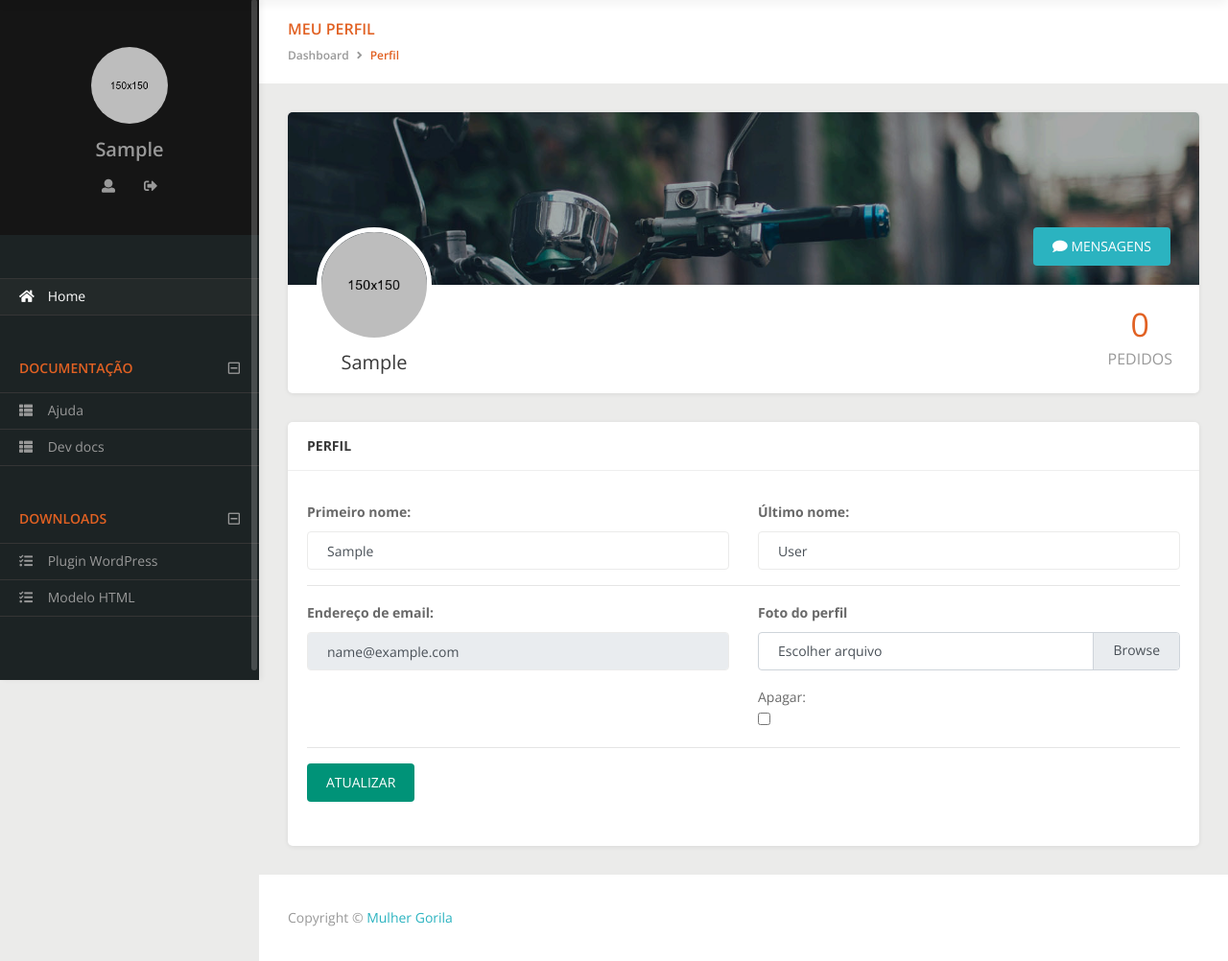
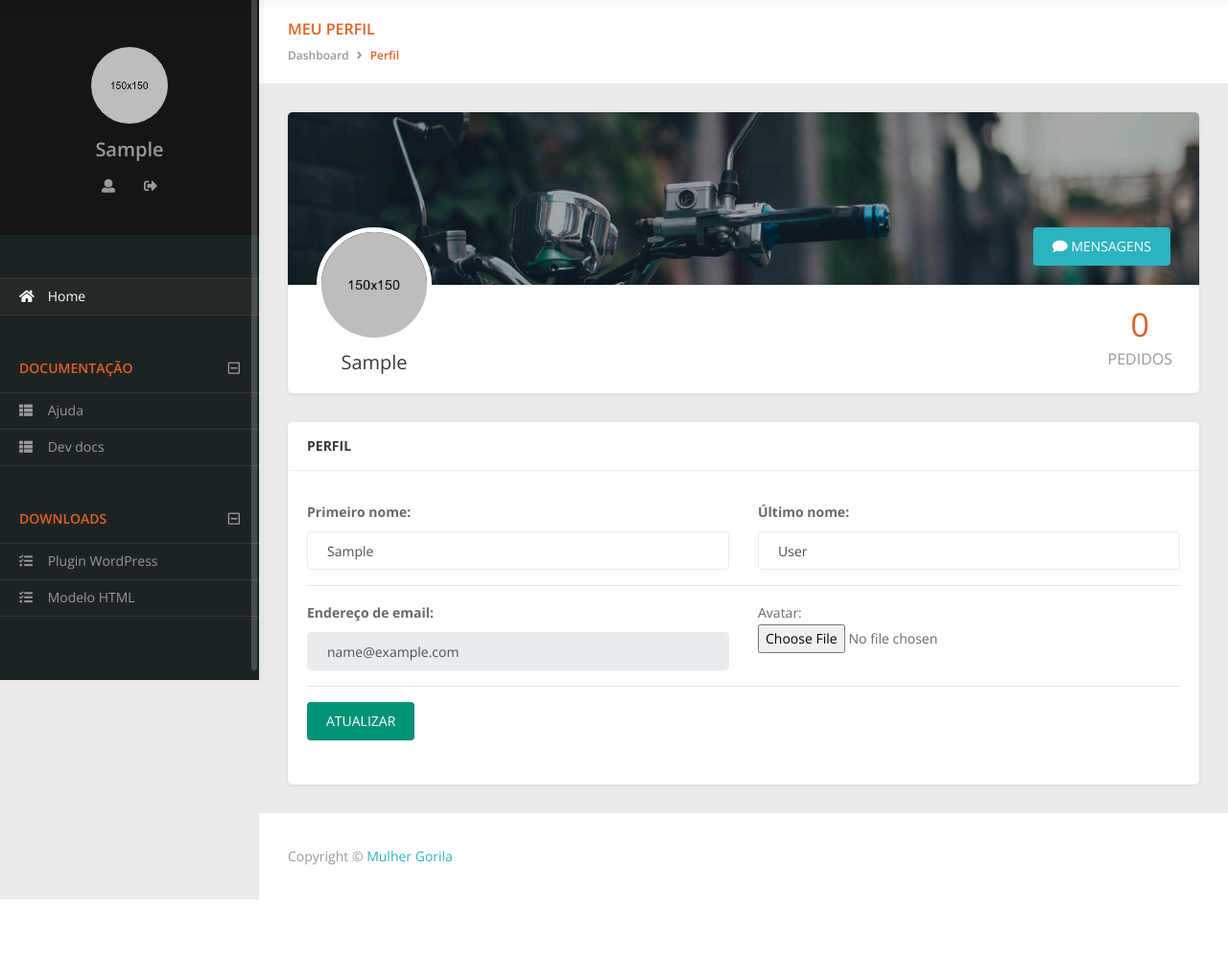
Before and after one commit to tiagocordeiro/goLME, a Django app: page /profile/ in a window 1280 px wide. Shown: the part 91-1093 px from the top of the page at 96% size. After the commit the page ends 1029 px from the top, so only its background shows below. Run offline with Django 3.2, Linux system fonts and the light colour scheme; the visitor is signed in with stand-in values (Sample User, id 1); data comes from the database, SQL or seed files in the repository; some libraries are stand-ins or nearby versions.

Commit message:
HotFix - Token deleted after update profile
Fixes error that erased token when updating profile without photo

This close #85

```diff
--- a/core/forms.py
+++ b/core/forms.py
@@ -1,5 +1,5 @@
 from django.contrib.auth.models import User
-from django.forms import EmailInput, ModelForm, TextInput
+from django.forms import EmailInput, ModelForm, TextInput, CheckboxInput
 
 from .models import Profile
 
@@ -8,7 +8,13 @@ class UserProfileForm(ModelForm):
     class Meta:
         model = Profile
 
-        fields = ['avatar', ]
+        fields = ['avatar', 'api_view', 'api_secret_key', 'site_url']
+
+        widgets = {
+            'api_view': CheckboxInput(attrs={'readoly': 'True', 'readonly': 'True'}),
+            'api_secret_key': TextInput(attrs={'class': 'form-control', 'readonly': 'True'}),
+            'site_url': TextInput(attrs={'class': 'form-control', 'readonly': 'True'})
+        }
 
 
 class ProfileForm(ModelForm):
--- a/core/views.py
+++ b/core/views.py
@@ -214,7 +214,7 @@ def profile_update(request):
 
     user = User.objects.get(username=request.user)
 
-    profile_inline_formset = inlineformset_factory(User, Profile, fields=('avatar',))
+    profile_inline_formset = inlineformset_factory(User, Profile, fields=('avatar', ), can_delete=False)
 
     if request.method == 'POST':
         form = ProfileForm(data=request.POST, instance=request.user)
--- a/templates/profile_update.html
+++ b/templates/profile_update.html
@@ -76,11 +76,11 @@
               </div>
               <div id="avatar-col" class="col-md-6 col-sm-12">
                 {{ formset.management_form }}
-                {{ formset.as_p }}
+                {{ formset }}
               </div>
             </div>
             {% if user.profile.api_secret_key and user.profile.api_view %}
-              <div class="row">
+              <div class="row mt-3">
                 <div class="col-md-12 col-sm-12">
                   <details class="details-api-token">
                     <summary>API Token</summary>
@@ -145,21 +145,21 @@
   </section>
 {% endblock %}
 
-{% block extra_scripts %}
-  <script>
-      // window.onload
-      window.onload = function () {
-          cumstomAvatarFilePick();
-      };
-
-      function cumstomAvatarFilePick() {
-          var avatar = document.querySelector("#avatar-col > p:nth-child(9)").innerHTML;
-          var res = avatar.replace(avatar, '<span class="label-text"><label for="id_profile-0-avatar">Foto do perfil</label></span>\n' +
-              '<label for="id_profile-0-avatar" class="custom-file">\n' +
-              '  <input type="file" name="profile-0-avatar" accept="image/*" id="id_profile-0-avatar" class="custom-file-input">\n' +
-              '  <span class="custom-file-label">Escolher arquivo</span>\n' +
-              '</label>');
-          document.querySelector("#avatar-col > p:nth-child(9)").innerHTML = res;
-      }
-  </script>
-{% endblock %}
+{#{% block extra_scripts %}#}
+{#  <script>#}
+{#      // window.onload#}
+{#      window.onload = function () {#}
+{#          cumstomAvatarFilePick();#}
+{#      };#}
+{##}
+{#      function cumstomAvatarFilePick() {#}
+{#          var avatar = document.querySelector("#avatar-col > p:nth-child(9)").innerHTML;#}
+{#          var res = avatar.replace(avatar, '<span class="label-text"><label for="id_profile-0-avatar">Foto do perfil</label></span>\n' +#}
+{#              '<label for="id_profile-0-avatar" class="custom-file">\n' +#}
+{#              '  <input type="file" name="profile-0-avatar" accept="image/*" id="id_profile-0-avatar" class="custom-file-input">\n' +#}
+{#              '  <span class="custom-file-label">Escolher arquivo</span>\n' +#}
+{#              '</label>');#}
+{#          document.querySelector("#avatar-col > p:nth-child(9)").innerHTML = res;#}
+{#      }#}
+{#  </script>#}
+{#{% endblock %}#}
```
